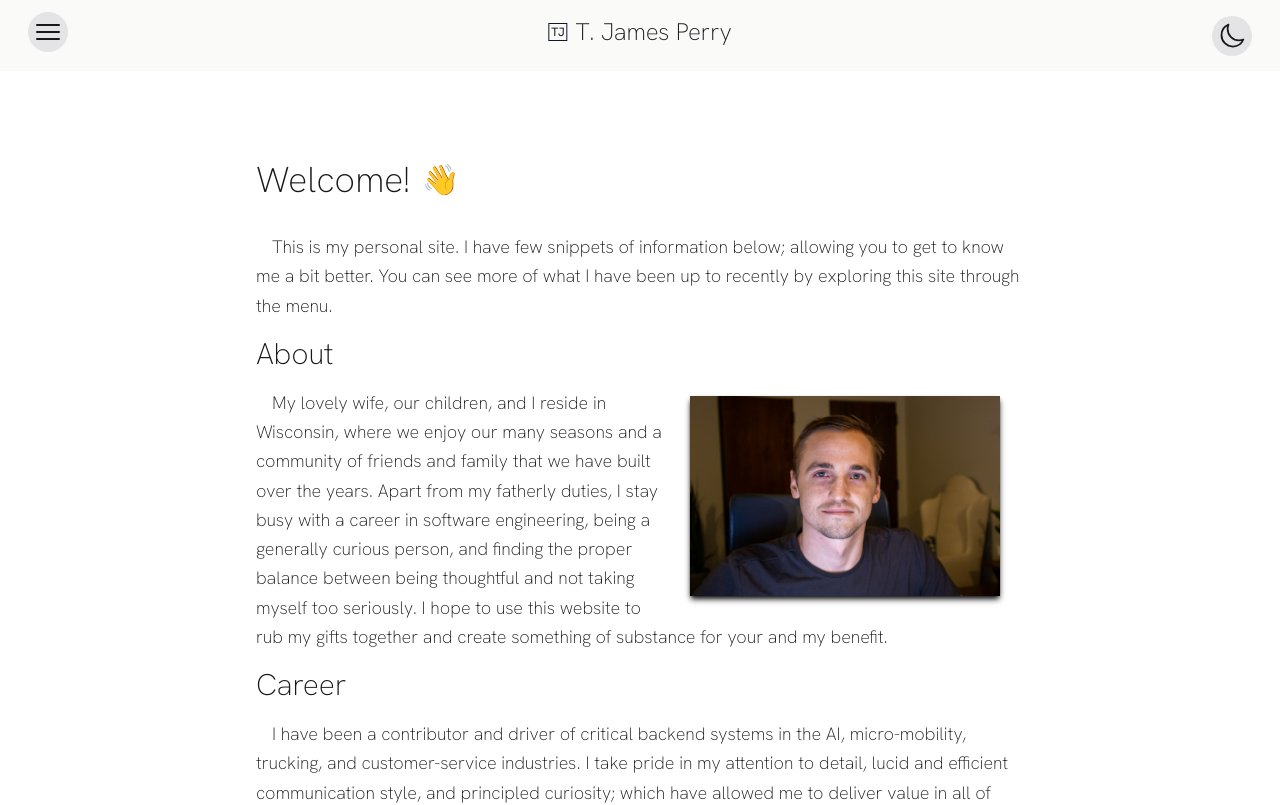
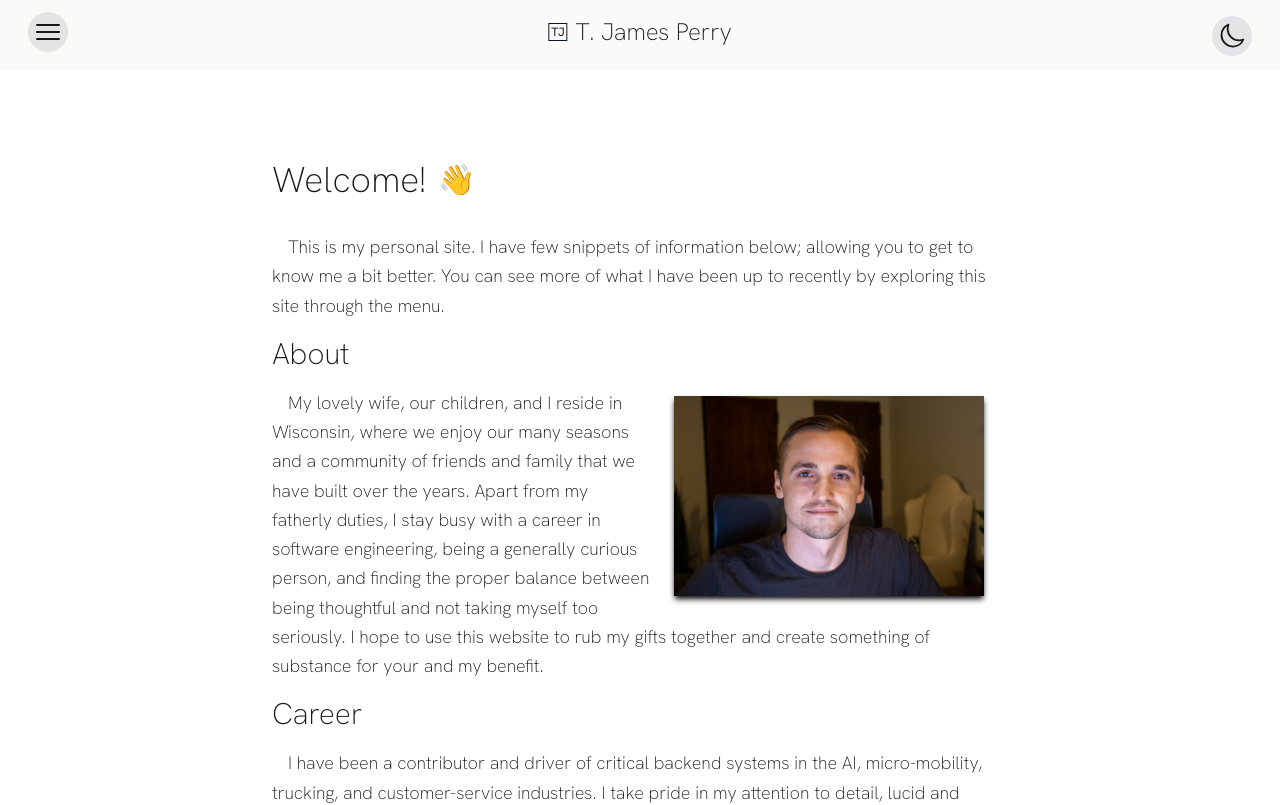
Before and after one commit to tjper/portfolio, a Next.js app: page /about in a window 1280 px wide. Shown: the top 805 px of the page. Built offline with nearby package versions, Linux system fonts and the light colour scheme.

Commit message:
updated layout padding to allow text to breathe a bit more

```diff
--- a/components/Layout.tsx
+++ b/components/Layout.tsx
@@ -122,7 +122,7 @@ const Layout = (props: Props) => {
               </>
             )}
           </div>
-          <div className="max-w-screen-md min-h-screen m-auto overflow-y-scroll pt-36">{children}</div>
+          <div className="max-w-screen-md min-h-screen m-auto overflow-y-scroll pt-36 px-4">{children}</div>
         </div>
       </div>
     </div>
--- a/pages/about.tsx
+++ b/pages/about.tsx
@@ -1,5 +1,4 @@
 import Layout from '../components/Layout';
-import { InlineLink } from '../components/InlineLink';
 import { Title } from '../components/Title';
 import { Paragraph } from '../components/Paragraph';
 
@@ -18,7 +17,7 @@ export default function About() {
         You can see more of what I have been up to recently by exploring this site through the menu.
       </Paragraph>
       <Title size="lg">About</Title>
-      <div>
+      <div className="flex flex-col items-center sm:block">
         <Image className="float-right mx-6 mt-2 mb-6 shadow-md shadow-zinc-900" src={james} alt="James" quality={100} width={310} height={200} placeholder="blur" />
         <Paragraph size="md">
           My lovely wife, our children, and I reside in Wisconsin, where we enjoy our many seasons and a community of friends and family that we have built over the years. Apart from my fatherly duties, I stay busy with a career in software engineering, being a generally curious person, and finding the proper balance between being thoughtful and not taking myself too seriously. I hope to use this website to rub my gifts together and create something of substance for your and my benefit.
```
